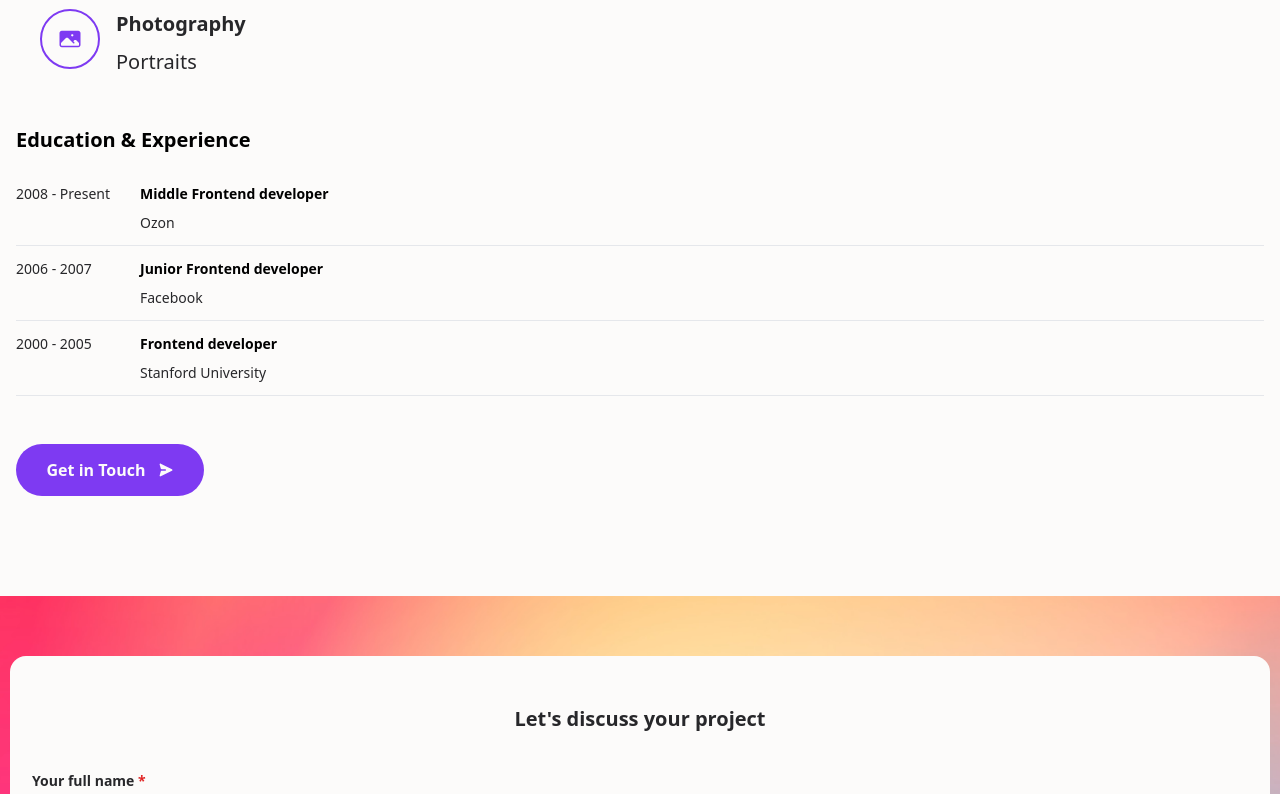
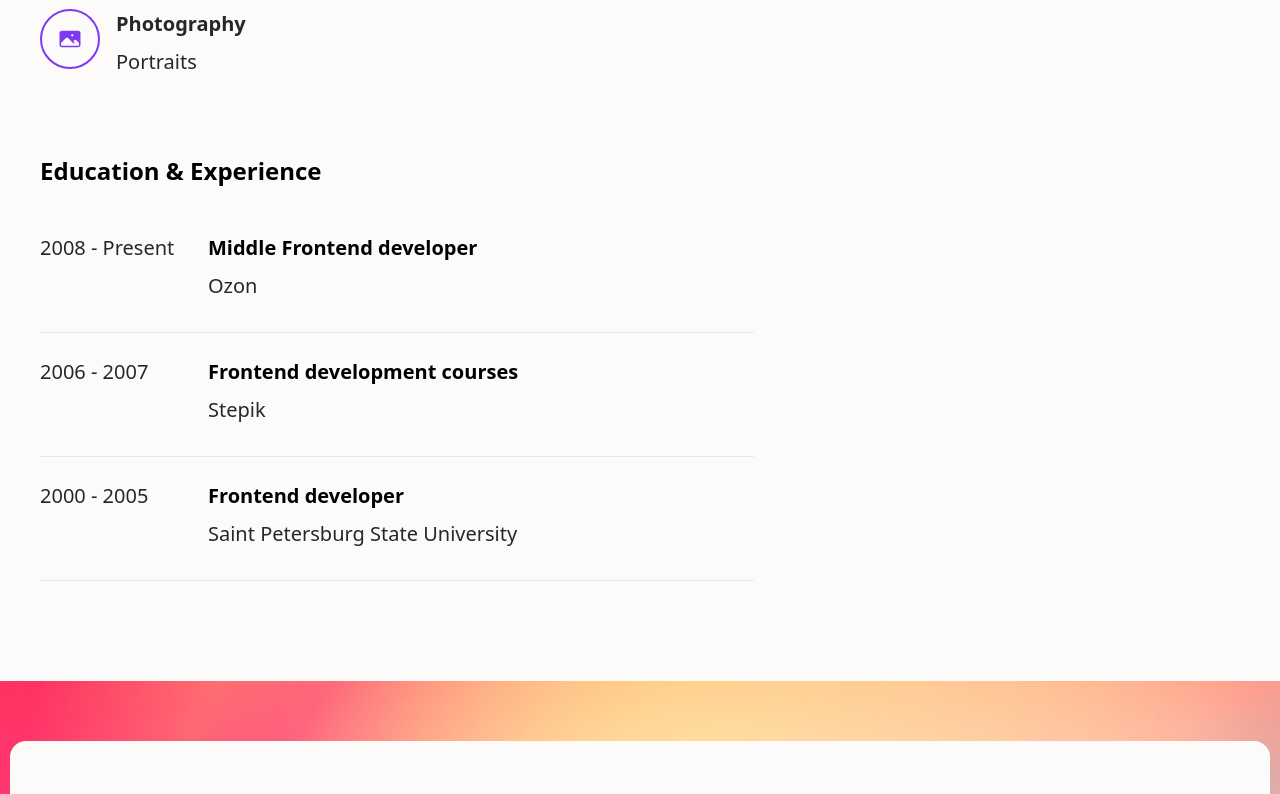
Before and after one commit to Dendroid01/project1, a React (Vite) app: page / in a window 1280 px wide. Shown: the part 1380-2174 px from the top of the page. Built offline with nearby package versions, Linux system fonts and the light colour scheme.

Commit message:
Experience section for tablets.

```diff
--- a/src/components/About/Experience/EducationExperience.tsx
+++ b/src/components/About/Experience/EducationExperience.tsx
@@ -5,20 +5,22 @@ import Button from '../../mobileButton';
 const EducationExperience = () => {
 
     return (
-        <section className="flex flex-col px-4 mb-25 gap-7">
-            <h2 className="text-subtitle font-semibold">Education & Experience</h2>
+        <section className="flex flex-col px-4 md:px-10 mb-25 md:mb-20 gap-7 md:gap-11">
+            <h2 className="text-subtitle md:text-h3 font-semibold md:font-bold">Education & Experience</h2>
 
-            <div className="flex flex-col gap-3 mb-5">
+            <div className="flex flex-col gap-3 md:gap-6 mb-5">
                 {experienceData.map((item) => (
                     <TimelineItem
                         key={item.id}
                         period={item.period}
                         title={item.title}
                         company={item.company}
+                        mdTitle={item.mdTitle}
+                        mdCompany={item.mdCompany}
                     />
                 ))}
             </div>
-            <Button>Get in Touch</Button>
+            <Button className="md:hidden">Get in Touch</Button>
         </section>
     )
         ;
--- a/src/components/About/Experience/TimelineItem.tsx
+++ b/src/components/About/Experience/TimelineItem.tsx
@@ -2,15 +2,23 @@ interface TimelineItemProps {
     period: string;
     title: string;
     company: string;
+    mdTitle?: string;
+    mdCompany?: string;
 }
 
-const TimelineItem = ({ period, title, company }:TimelineItemProps) => {
+const TimelineItem = ({ period, title, company, mdTitle, mdCompany }: TimelineItemProps) => {
     return (
-        <div className="flex flex-row gap-1 pb-3 border-b border-grey-light">
-            <div className="text-body font-regular text-black w-30 h-5">{period}</div>
+        <div className="flex flex-row gap-1 md:gap-4 pb-3 border-b border-grey-light md:w-178.5 md:h-25">
+            <div className="text-body md:text-body-desktop font-regular text-black w-30 md:w-38 h-5 md:h-7.5">{period}</div>
             <div className="flex flex-col gap-2">
-                <h3 className="text-subtitle-2 font-semibold">{title}</h3>
-                <p className="text-body font-regular text-black">{company}</p>
+                <h3 className="text-subtitle-2 md:text-subtitle-desktop font-semibold">
+                    <span className="md:hidden">{title}</span>
+                    <span className="hidden md:inline">{mdTitle || title}</span>
+                </h3>
+                <p className="text-body md:text-body-desktop font-regular text-black">
+                    <span className="md:hidden">{company}</span>
+                    <span className="hidden md:inline">{mdCompany || company}</span>
+                </p>
             </div>
         </div>
     );
--- a/src/components/About/Experience/experienceData.tsx
+++ b/src/components/About/Experience/experienceData.tsx
@@ -10,12 +10,15 @@ const experienceData = [
         period: '2006 - 2007',
         title: 'Junior Frontend developer',
         company: 'Facebook',
+        mdTitle: 'Frontend development courses',
+        mdCompany: 'Stepik',
     },
     {
         id: 3,
         period: '2000 - 2005',
         title: 'Frontend developer',
         company: 'Stanford University',
+        mdCompany: 'Saint Petersburg State University',
     },
 ];
 
--- a/src/components/About/Interest/InterestList.tsx
+++ b/src/components/About/Interest/InterestList.tsx
@@ -4,7 +4,7 @@ import interestData from './InterestData.tsx';
 const InterestList = () => {
     return (
 
-        <section className="flex flex-col px-4 md:px-10 mb-12 gap-7 md:gap-12">
+        <section className="flex flex-col px-4 md:px-10 mb-12 md:mb-19 gap-7 md:gap-12">
             <h2 className="text-subtitle md:text-h3 md:font-bold font-semibold">Interests</h2>
             <div className="flex flex-col gap-6 md:gap-11">
                 {interestData.map((interest) => (
```
